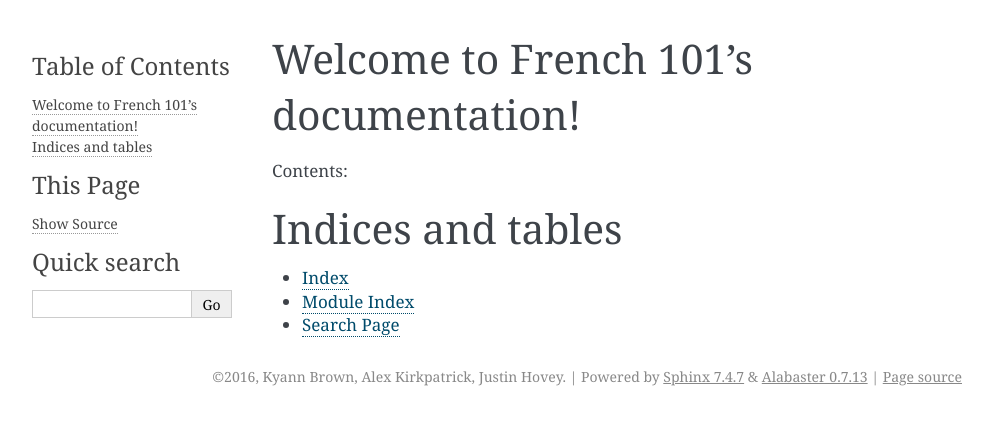
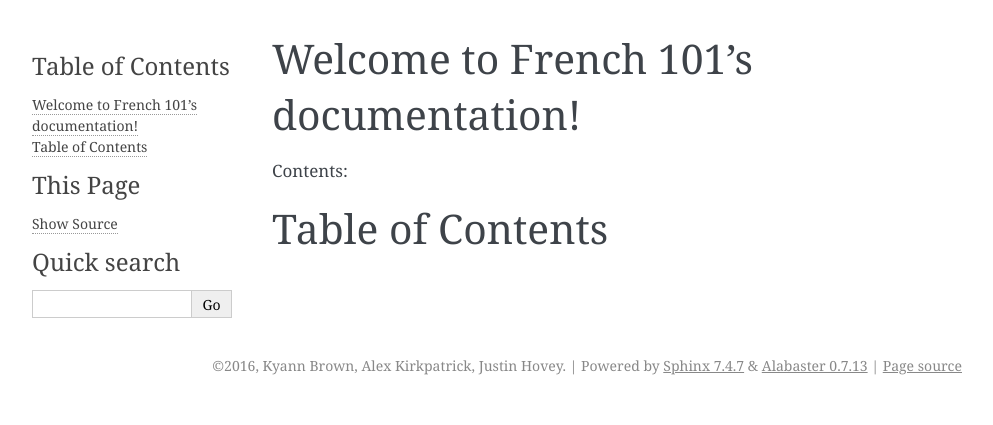
Before and after one commit to brownk96/french_101, a Sphinx documentation site: the page built from source/index.rst, in a window 1280 px wide. Shown: the top 425 px of the page, without its empty margins (148-1141 px from the left). Built offline with Sphinx 7.4.7, drawn with Linux system fonts in a browser that asks for light colours.

Commit message:
Deleted indices and tables, added Table of Contents

```diff
--- a/source/index.rst
+++ b/source/index.rst
@@ -11,11 +11,5 @@ Contents:
 .. toctree::
    :maxdepth: 2
 
-
-
-Indices and tables
-==================
-
-* :ref:`genindex`
-* :ref:`modindex`
-* :ref:`search`
+Table of Contents
+=================
```
